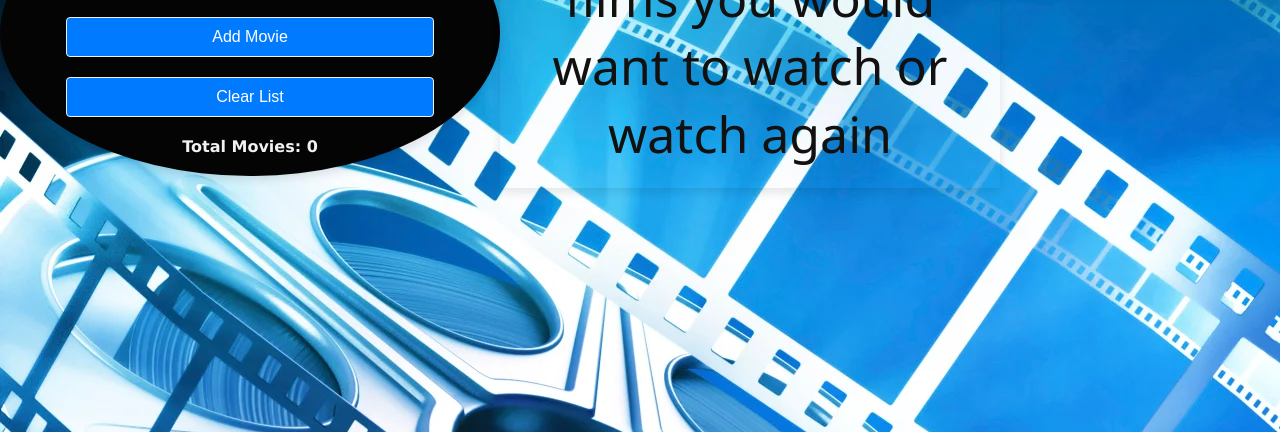
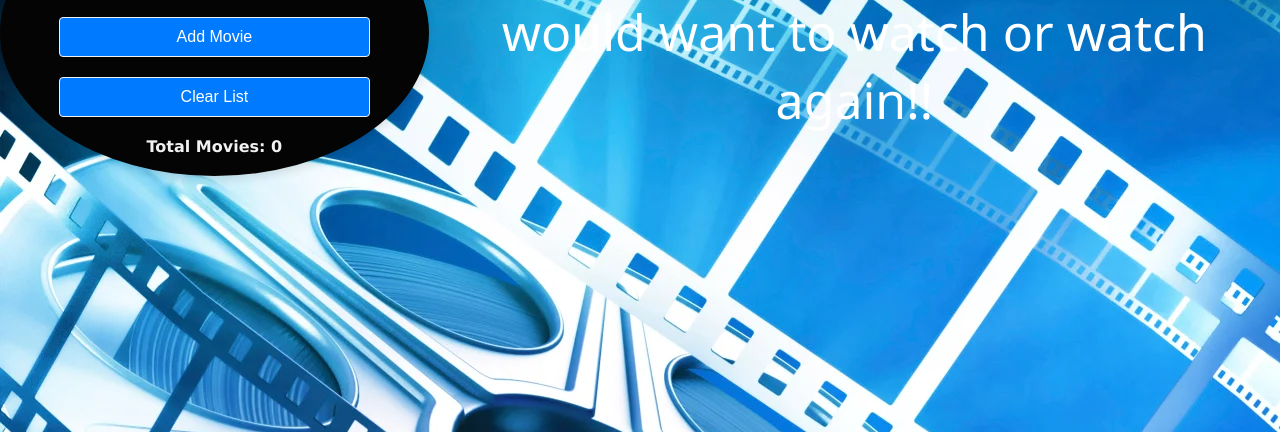
Before and after one commit to 24CSB0B73/movie, a plain HTML site: page index.html in a window 1280 px wide. Shown: the part 368-800 px from the top of the page. Drawn offline with Linux system fonts and the light colour scheme.

Commit message:
Add files via upload

```diff
--- a/index.html
+++ b/index.html
@@ -24,7 +24,6 @@ body {
     text-align: center;
     background-color: #050404;
     justify-content: left;
-
     color: #f1f1f1;
     padding: 20px;
     border-radius: 50%;
@@ -34,13 +33,13 @@ body {
 .container1 {
     text-align: center;
     justify-content: right;
-    color: #131010;
+    color: white;
     font-size: 50px;
+    background-image: url('movie1.jpg','movie3.jpg');
     font-size: bold;
     font-family: 'Segoe UI', Tahoma, Geneva, Verdana, sans-serif;
     padding: 20px;
-    box-shadow: 0 4px 10px rgba(0, 0, 0, 0.1);
-    width: 500px;
+    width: 1000px;
 }
 
 input, button
@@ -107,7 +106,7 @@ li:hover {
         <p id="total-movies">Total Movies: 0</p>
     </div>
     <div class="container1">
-        save your favourite films you would want to watch or watch again
+        save your favourite films you would want to watch or watch again!!
     </div>
     <script>
 
```
